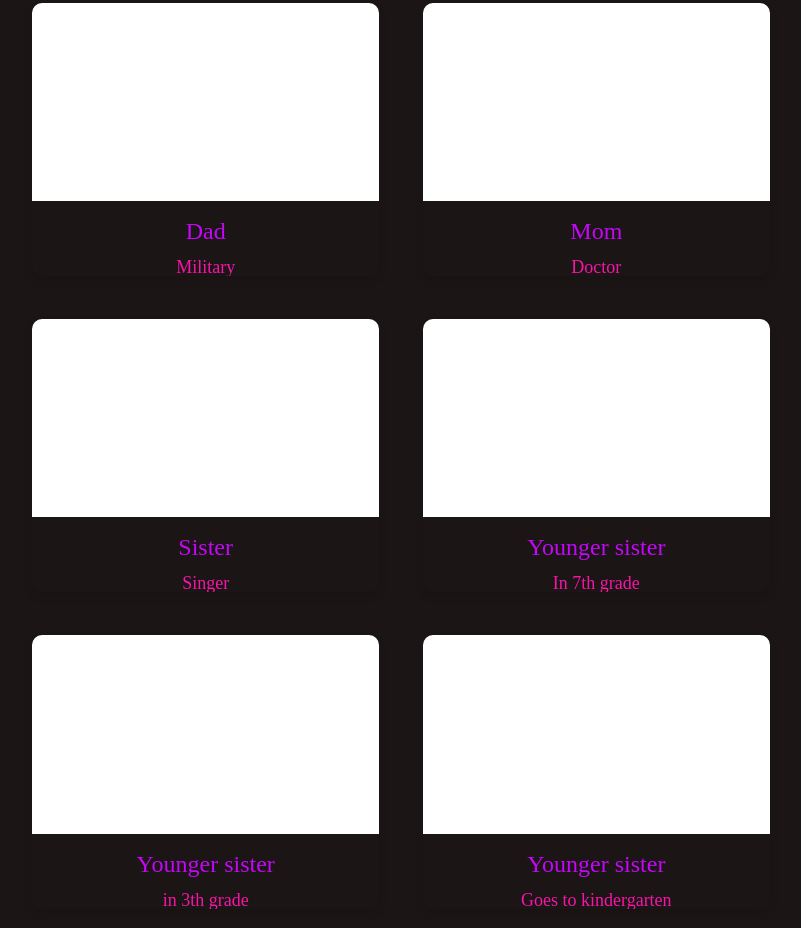
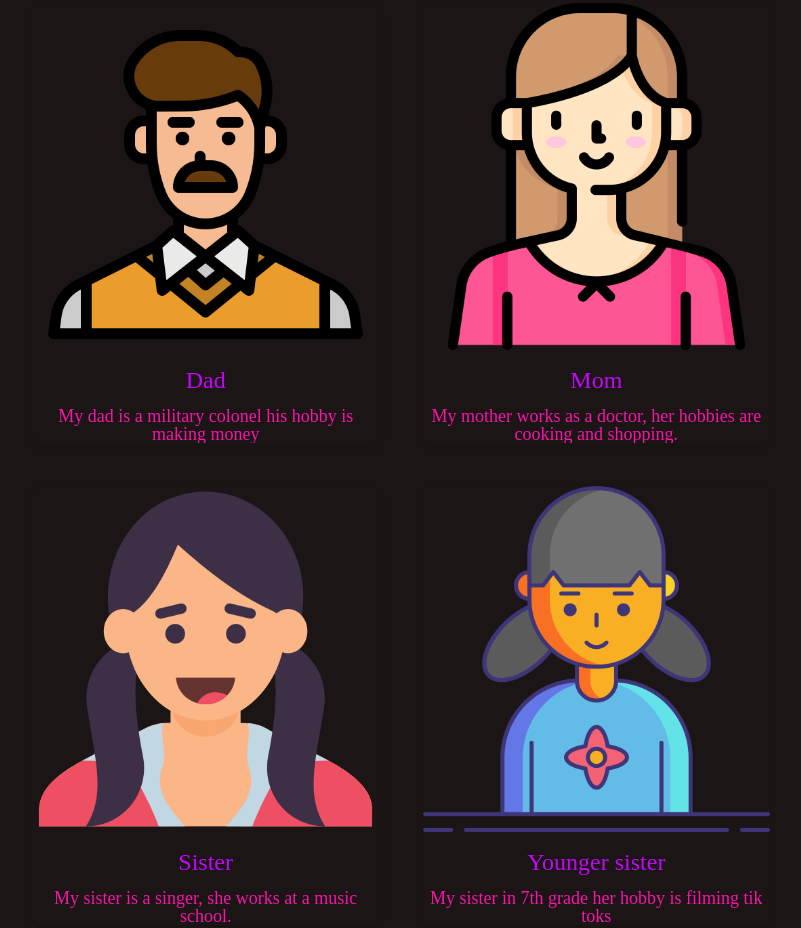
Before and after one commit to OsakaKyoto1111/midterm1_fronend, a plain HTML site: page family.html in a window 1280 px wide. Shown: the part 238-1166 px from the top of the page, without its empty margins (239-1040 px from the left). Drawn offline with Linux system fonts and the light colour scheme; a web font is replaced by a local one.

Commit message:
fam_change

```diff
--- a/family.html
+++ b/family.html
@@ -51,41 +51,41 @@
                     My beloved family
                 </div>
             <div class="family-member">
-                <img src="white.png" alt="Папа" class="family-photo">
+                <img src="papa.png" alt="Папа" class="family-photo">
                 <h3>Dad</h3>
-                <p>Military</p>
+                <p>My dad is a military colonel his hobby is making money</p>
             </div>
 
             <div class="family-member">
-                <img src="white.png" alt="Мама" class="family-photo">
+                <img src="mom.png" alt="Мама" class="family-photo">
                 <h3>Mom</h3>
-                <p>Doctor</p>
+                <p>My mother works as a doctor, her hobbies are cooking and shopping.</p>
             </div>
 
 
             <div class="family-member">
-                <img src="white.png" alt="Тома" class="family-photo">
+                <img src="toma.png" alt="Тома" class="family-photo">
                 <h3>Sister</h3>
-                <p>Singer</p>
+                <p>My sister is a singer, she works at a music school.</p>
             </div>
 
 
             <div class="family-member">
-                <img src="white.png" alt="Аяу" class="family-photo">
+                <img src="ayau.png" alt="Аяу" class="family-photo">
                 <h3>Younger sister</h3>
-                <p>In 7th grade</p>
+                <p>My sister in 7th grade her hobby is filming tik toks</p>
             </div>
 
             <div class="family-member">
-                <img src="white.png" alt="Дони" class="family-photo">
+                <img src="dony.png" alt="Дони" class="family-photo">
                 <h3>Younger sister</h3>
-                <p>in 3th grade</p>
+                <p>My sister is in 3rd grade and her hobby is playing different games on her phone.</p>
             </div>
 
             <div class="family-member">
-                <img src="white.png" alt="Айлин " class="family-photo">
+                <img src="aylyn.png" alt="Айлин " class="family-photo">
                     <h3>Younger sister</h3>
-                <p>Goes to kindergarten</p>
+                <p>My little sister goes to kindergarten and her hobby is drawing.</p>
             </div>
 
         </div>
```
Also changed, not shown: hobbies.html (+5 -0 lines), ayau.png (added), aylyn.png (added), blac.jpg (deleted), dony.png (added), hanter.jpg (added), mom.png (added), papa.png (added), toma.png (added), white.png (deleted).
